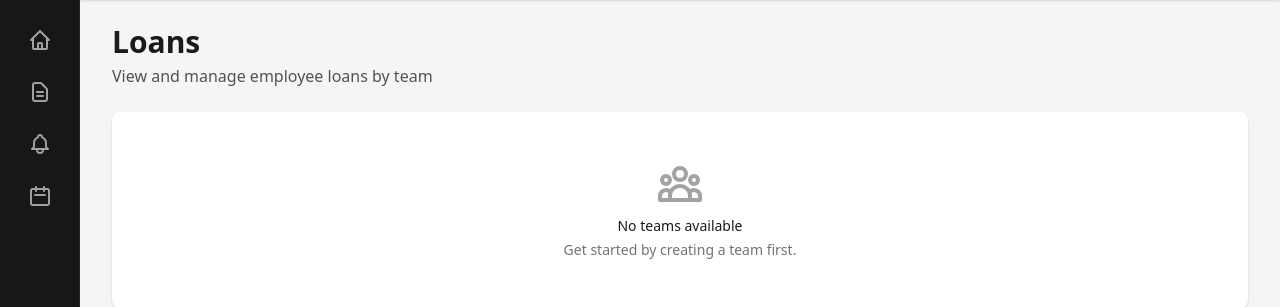
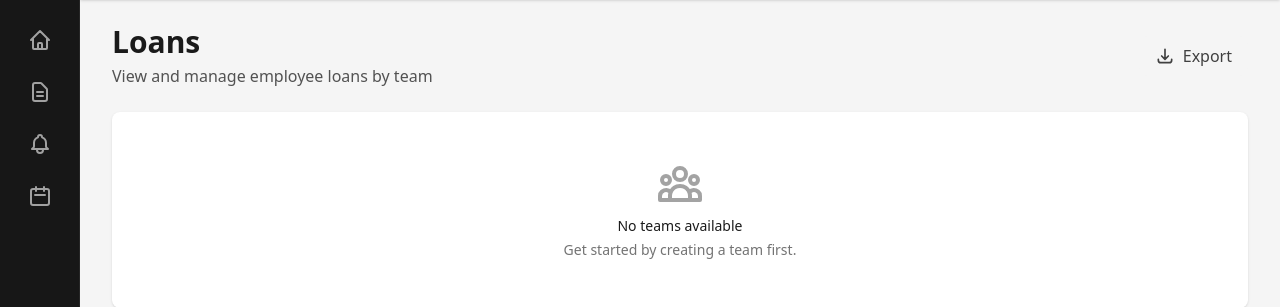
Before and after one commit to Moksha89/hrm, a Laravel app: template resources/views/loans/index.blade.php in a window 1280 px wide. Shown: the part 64-371 px from the top of the page. Run offline with Laravel 12, Linux system fonts and the light colour scheme; the template is opened without the code that fills it, so the values that code supplies are empty; the visitor is signed in with stand-in values (Sample User, id 1); data comes from the database, SQL or seed files in the repository; style sheets or scripts are compiled from the project's sources; some libraries are stand-ins or nearby versions.

Commit message:
Add export buttons to employees and loans views
Co-Authored-By: Tulasiram Pemmadi <tulasirampemmadi@gmail.com>

```diff
--- a/resources/views/loans/index.blade.php
+++ b/resources/views/loans/index.blade.php
@@ -4,9 +4,27 @@
 
 @section('content')
 <div class="max-w-7xl mx-auto">
-    <div class="mb-6">
-        <h1 class="text-2xl sm:text-3xl font-bold text-gray-900 dark:text-white">Loans</h1>
-        <p class="text-gray-600 dark:text-gray-400 mt-1">View and manage employee loans by team</p>
+    <div class="flex items-center justify-between mb-6">
+        <div>
+            <h1 class="text-2xl sm:text-3xl font-bold text-gray-900 dark:text-white">Loans</h1>
+            <p class="text-gray-600 dark:text-gray-400 mt-1">View and manage employee loans by team</p>
+        </div>
+        <div class="relative">
+            <button onclick="toggleExportDropdown()" class="bg-gray-100 dark:bg-gray-700 hover:bg-gray-200 dark:hover:bg-gray-600 text-gray-700 dark:text-gray-300 px-4 py-2 rounded-lg flex items-center space-x-2 transition-colors">
+                <svg class="w-5 h-5" fill="none" stroke="currentColor" viewBox="0 0 24 24">
+                    <path stroke-linecap="round" stroke-linejoin="round" stroke-width="2" d="M4 16v1a3 3 0 003 3h10a3 3 0 003-3v-1m-4-4l-4 4m0 0l-4-4m4 4V4"></path>
+                </svg>
+                <span>Export</span>
+            </button>
+            <div id="export-dropdown" class="hidden absolute right-0 mt-2 w-48 bg-white dark:bg-gray-800 rounded-lg shadow-lg border border-gray-200 dark:border-gray-700 z-20">
+                <a href="{{ route('export.loans', ['format' => 'xlsx']) }}" class="block px-4 py-2 hover:bg-gray-100 dark:hover:bg-gray-700 text-gray-700 dark:text-gray-300">
+                    Export to Excel (.xlsx)
+                </a>
+                <a href="{{ route('export.loans', ['format' => 'csv']) }}" class="block px-4 py-2 hover:bg-gray-100 dark:hover:bg-gray-700 text-gray-700 dark:text-gray-300">
+                    Export to CSV
+                </a>
+            </div>
+        </div>
     </div>
 
     @if($teams->isEmpty())
@@ -61,3 +79,18 @@
     @endif
 </div>
 @endsection
+
+@push('scripts')
+<script>
+    function toggleExportDropdown() {
+        const dropdown = document.getElementById('export-dropdown');
+        dropdown.classList.toggle('hidden');
+    }
+
+    document.addEventListener('click', function(e) {
+        if (!e.target.closest('#export-dropdown') && !e.target.closest('button[onclick="toggleExportDropdown()"]')) {
+            document.getElementById('export-dropdown')?.classList.add('hidden');
+        }
+    });
+</script>
+@endpush
```
Also changed, not shown: resources/views/employees/index.blade.php (+26 -0 lines).
